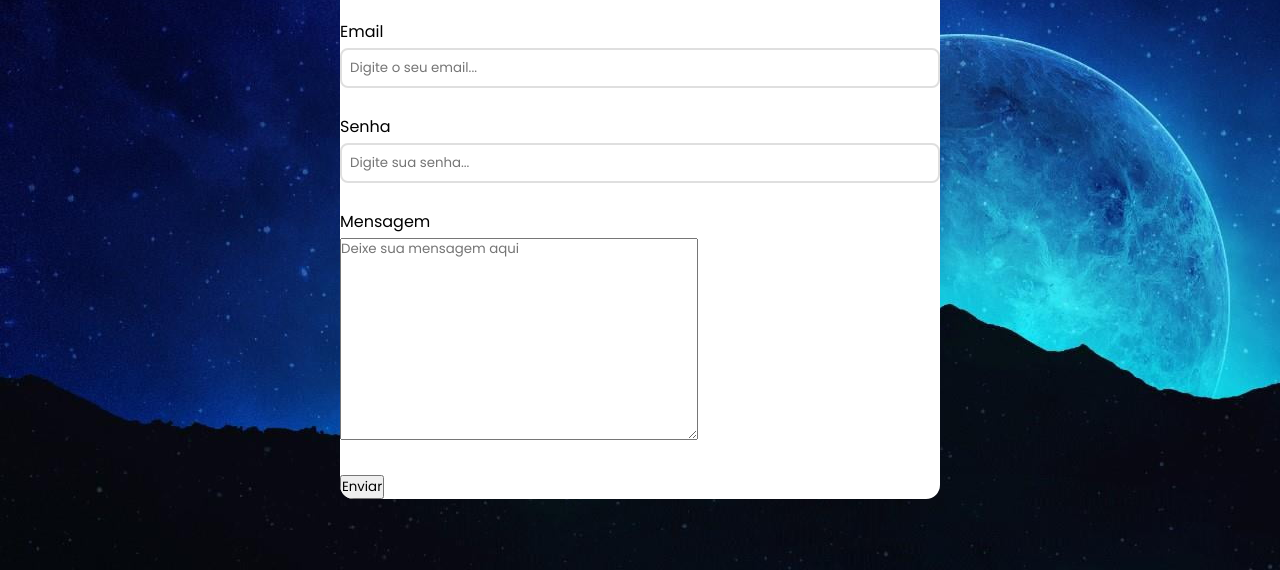
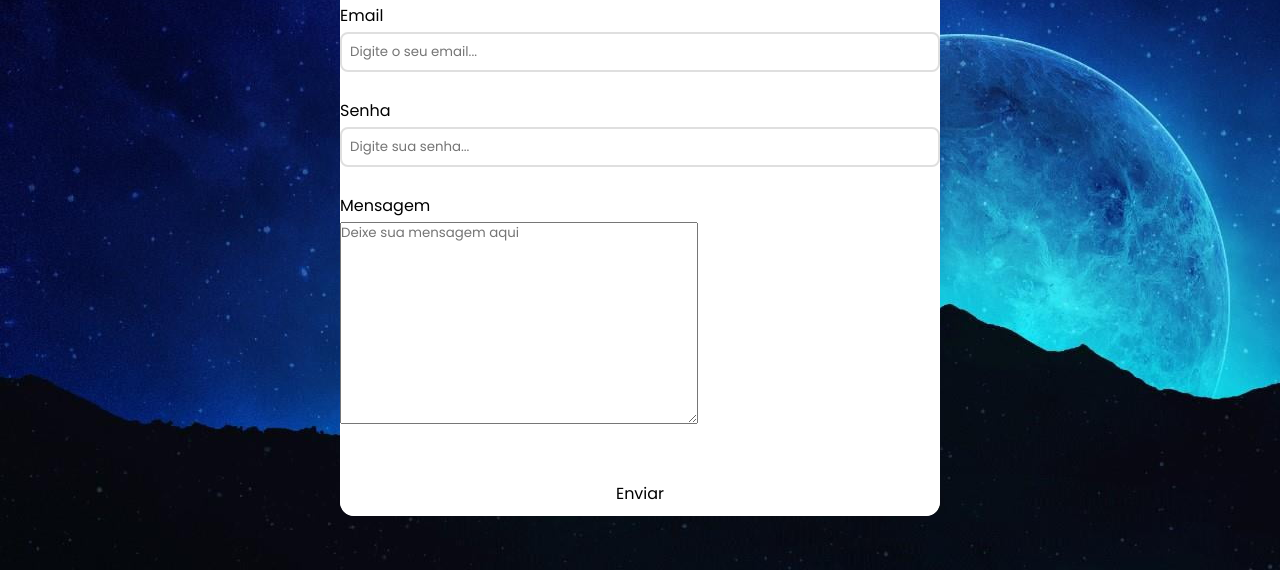
Before and after one commit to Educarv0/formulario, a plain HTML site: page index.html in a window 1280 px wide. Shown: the part 230-800 px from the top of the page. Drawn offline with Linux system fonts and the light colour scheme.

Commit message:
Update style.css

```diff
--- a/style.css
+++ b/style.css
@@ -61,7 +61,7 @@
     visibility: hidden;
   }
 
-  .form button{
+  form button{
     background-color: #ffffff;
     color: #000000;
     width: 100%;
```
